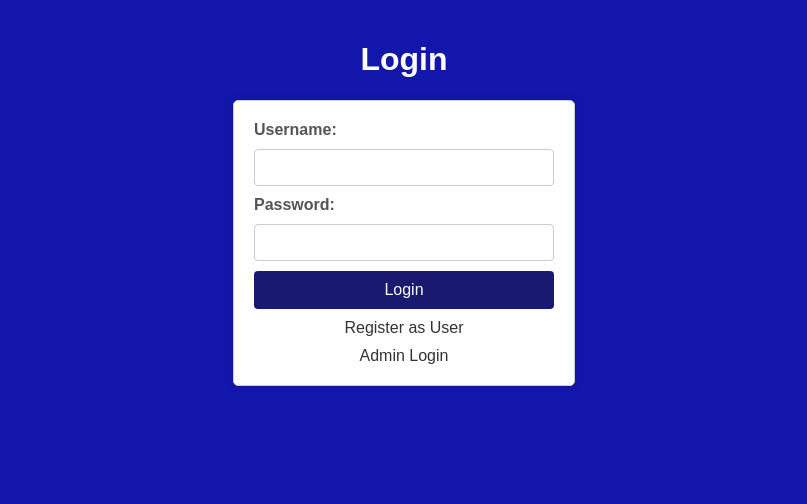
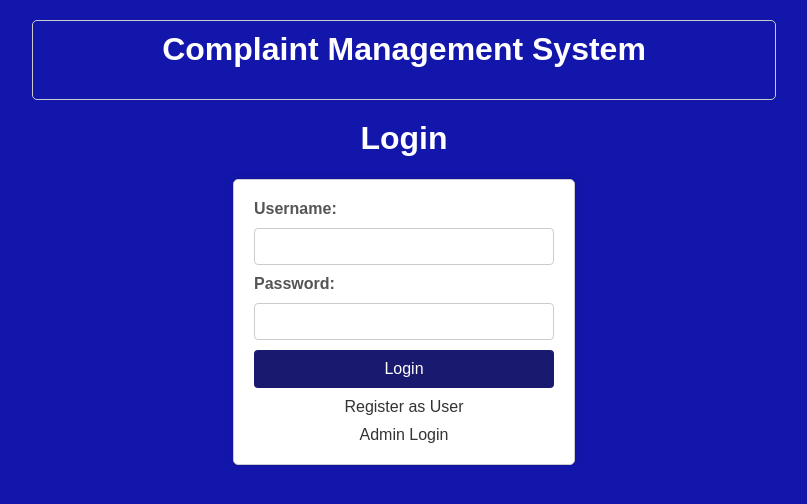
Before and after one commit to assi19/complaint-management-system, a website: page index.html in a window 1280 px wide. Shown: the whole page, without its empty margins (236-1043 px from the left). Drawn offline with Linux system fonts and the light colour scheme.

Commit message:
Add files via upload

```diff
--- a/index.html
+++ b/index.html
@@ -12,9 +12,23 @@
             background-color: #1316aa;
         }
 
+        .title {
+            color: #000000;
+            margin-top: 0;
+            padding: 10px;
+            border: 1px solid #ccc;
+            border-radius: 5px;
+            margin-left: 20%;
+            margin-right: 20%;
+            margin-bottom: 20px;
+        }
+
         h1 {
             text-align: center;
             color: #ffffff;
+            margin-top: 0;
+
+
         }
 
         form {
@@ -72,6 +86,9 @@
     </style>
 </head>
 <body>
+    <div class="title">
+        <h1>Complaint Management System</h1>
+    </div>
     <h1>Login</h1>
     <form id="loginForm">
         <label for="username">Username:</label>
```
Also changed, not shown: complaints.html (+11 -10 lines).
